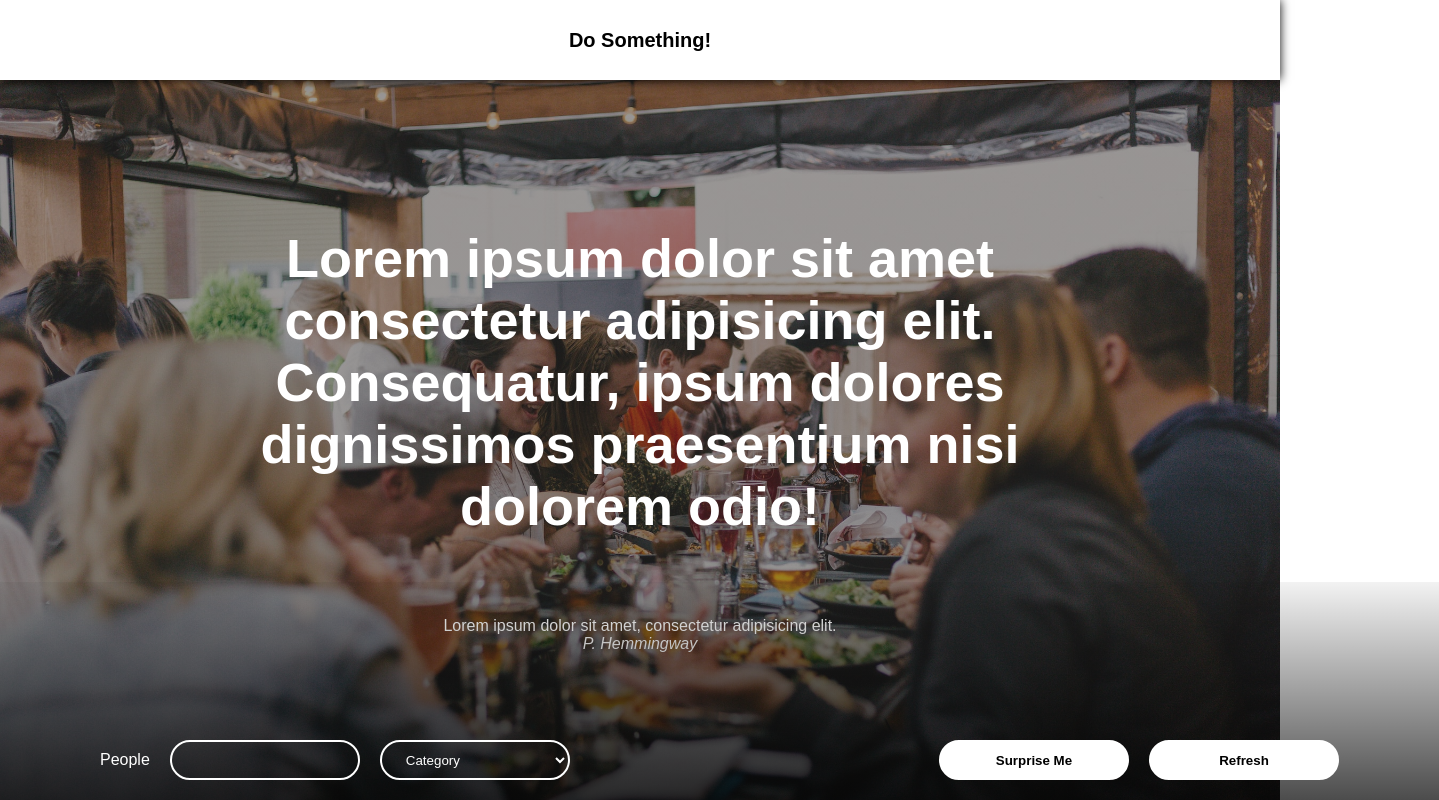
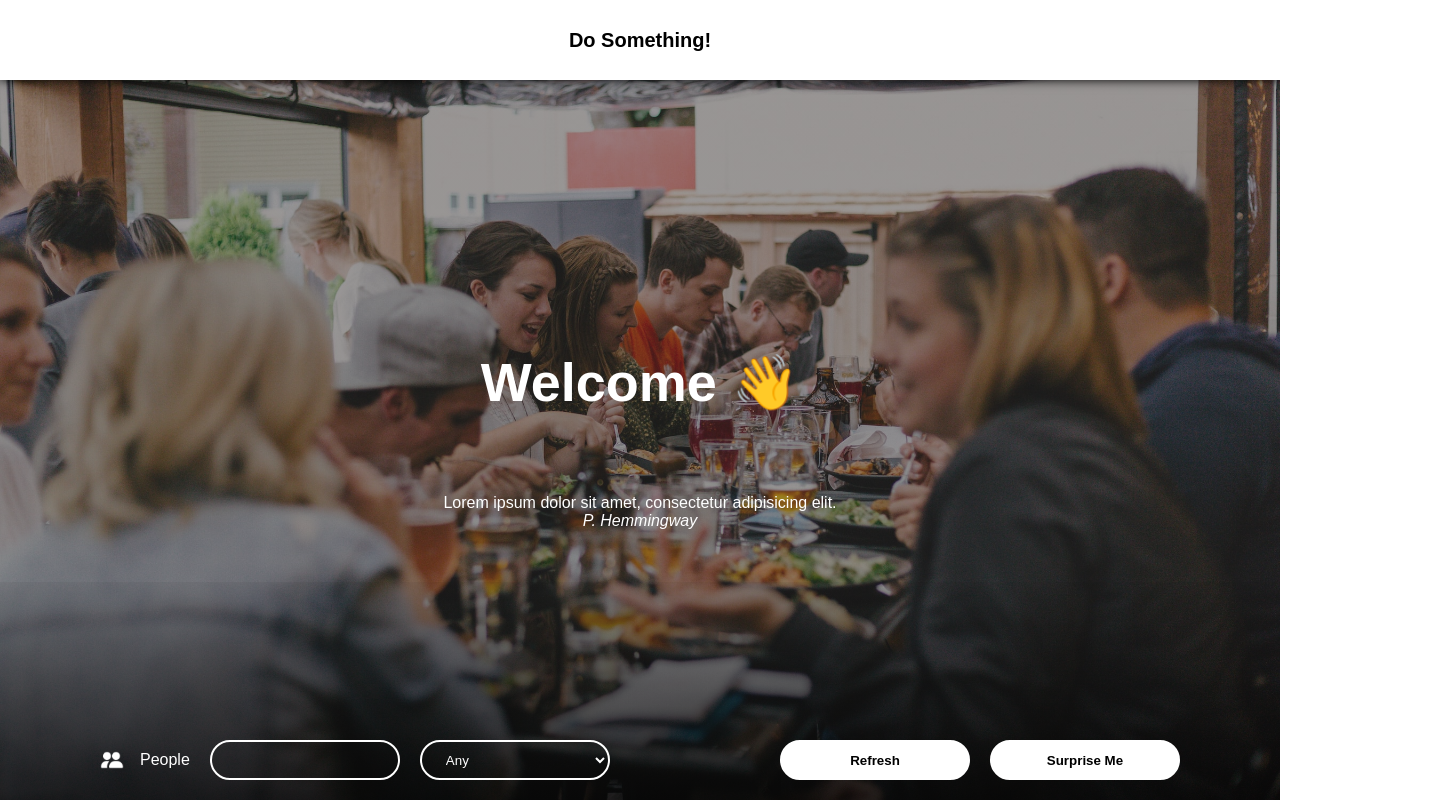
Before and after one commit to Pensive1/Do-Something, a plain HTML site: page index.html in a window 1280 px wide. Shown: the whole page, 1439 px wide, since content can reach past the window. Drawn offline with nearby package versions, Linux system fonts and the light colour scheme; no server answers.

Commit message:
Add readme + minor style fixes

```diff
--- a/index.html
+++ b/index.html
@@ -15,20 +15,13 @@
         </a>
       </nav>
     </header>
-
+    <!-- Notes -->
+    <!-- 1. Change background based on selected category -->
     <main class="content">
       <article class="suggestion">
-        <h1 class="suggestion__txt">
-          Lorem ipsum dolor sit amet consectetur adipisicing elit. Consequatur,
-          ipsum dolores dignissimos praesentium nisi dolorem odio!
-        </h1>
+        <h1 class="suggestion__txt">Welcome 👋</h1>
       </article>
       <article class="motivation">
-        <!-- <img
-          src=""
-          alt="Profile picture of [author fullname] "
-          class="motivation__profile"
-        /> -->
         <div class="motivation__txt">
           <blockquote class="motivation__quote">
             <p class="motivation__phrase">
@@ -43,11 +36,18 @@
     <footer class="footer">
       <form action="" class="footer__form">
         <fieldset class="footer__filters">
-          <label for="" class="footer__label">People</label>
-          <input type="number" name="numPeople" class="footer__people" />
+          <label for="numPeople" class="footer__label">
+            <img
+              src="./assets/people.png"
+              alt="People icon"
+              class="footer__label-icon"
+            />
+            People</label
+          >
+          <input type="number" id="numPeople" class="footer__people" />
 
           <select name="category" class="footer__cat">
-            <option value="">Category</option>
+            <option value="">Any</option>
             <option value="charity">Charity</option>
             <option value="busywork">Chores</option>
             <option value="cooking">Cooking</option>
@@ -61,11 +61,12 @@
         </fieldset>
 
         <div class="footer__controls">
+          <button type="submit" class="footer__refresh">Refresh</button>
           <button value="random" class="footer__randomise">Surprise Me</button>
-          <button type="submit" class="footer__refresh">Refresh</button>
         </div>
       </form>
     </footer>
+
     <script
       src="https://cdnjs.cloudflare.com/ajax/libs/axios/1.3.4/axios.min.js"
       integrity="sha512-LUKzDoJKOLqnxGWWIBM4lzRBlxcva2ZTztO8bTcWPmDSpkErWx0bSP4pdsjNH8kiHAUPaT06UXcb+vOEZH+HpQ=="
--- a/scripts/script.js
+++ b/scripts/script.js
@@ -31,7 +31,6 @@ category.addEventListener("change", (event) => {
 
   if (type !== "" && people.value == "") {
     getSuggestion(`https://www.boredapi.com/api/activity?type=${type}`);
-    // console.log(people.value);
   } else if (type !== "" && people.value !== "") {
     getSuggestion(
       `https://www.boredapi.com/api/activity?participants=${people.value}&type=${type}`
@@ -53,9 +52,8 @@ refreshBtn.addEventListener("submit", (e) => {
 
 //Randomise Button
 randomiseBtn.addEventListener("click", () => {
-  people.value = "";
-  category.value = "";
   getSuggestion("https://www.boredapi.com/api/activity");
+  // category.value = "";
 });
 
 //ACTIVITY API CALL
@@ -99,12 +97,10 @@ const checkFilters = () => {
   }
 };
 
-//QUOTE https://api.goprogram.ai/inspiration
 const getQuote = () => {
   axios
     .get("https://api.goprogram.ai/inspiration")
     .then((result) => {
-      console.log(result.data);
       quoteTxt.innerText = result.data.quote;
       quoteAuthor.innerText = result.data.author;
     })
--- a/styles/partials/_resets.scss
+++ b/styles/partials/_resets.scss
@@ -7,6 +7,9 @@
 html {
   font-size: 62.5%;
   font-family: sans-serif;
+  background: linear-gradient(rgba(50, 50, 50, 0.5), rgba(50, 50, 50, 0.5)),
+    url("../assets/images/social.jpeg");
+  background-size: cover;
 }
 
 body {
--- a/styles/styles.scss
+++ b/styles/styles.scss
@@ -8,6 +8,7 @@
   box-shadow: 0 0 1rem 0;
   position: relative;
   width: 100%;
+  background-color: #fff;
 
   &__title {
     color: black;
@@ -21,10 +22,7 @@
   flex-direction: column;
   height: 90vh;
   gap: 8rem;
-  background: linear-gradient(rgba(50, 50, 50, 0.5), rgba(50, 50, 50, 0.5)),
-    url("../assets/images/social.jpeg");
-  background-size: cover;
-  //filter: blur(7px);
+  position: relative;
 }
 
 .suggestion {
@@ -66,9 +64,8 @@
   gap: 544px;
 
   position: absolute;
-  width: 1439px;
+  width: 100%;
   height: 218px;
-  left: 0px;
   bottom: 0px;
 
   background: linear-gradient(
@@ -106,6 +103,17 @@
   &__label {
     color: #ffffff;
     font-family: sans-serif;
+    display: flex;
+    flex-direction: row;
+    align-items: center;
+    gap: 1.6rem;
+
+    &-icon {
+      display: block;
+      aspect-ratio: 1/1;
+      width: 2.4rem;
+      filter: invert(100%);
+    }
   }
   &__cat {
     @extend .footer__people;
```
Also changed, not shown: assets/readme/00_main.png (added), assets/readme/01_filters.png (added), assets/readme/02_buttons.png (added), styles/styles.css, 2 other files.
